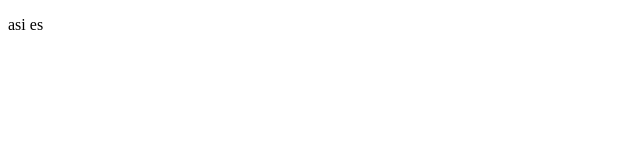
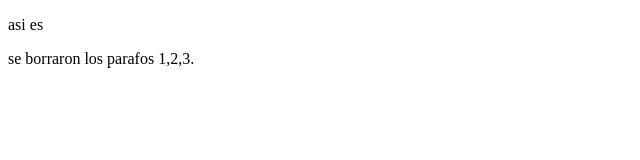
Before and after one commit to jeldes/SegundoProyecto, a plain HTML site: page index.html in a window 1280 px wide. Shown: the whole page, without its empty margins (0-640 px from the left). Drawn offline with Linux system fonts and the light colour scheme.

```diff
--- a/index.html
+++ b/index.html
@@ -5,5 +5,6 @@
 </head>
 <body>
 <p>asi es</p>
+	<p>se borraron los parafos 1,2,3.</p>
 </body>
 </html>
```
